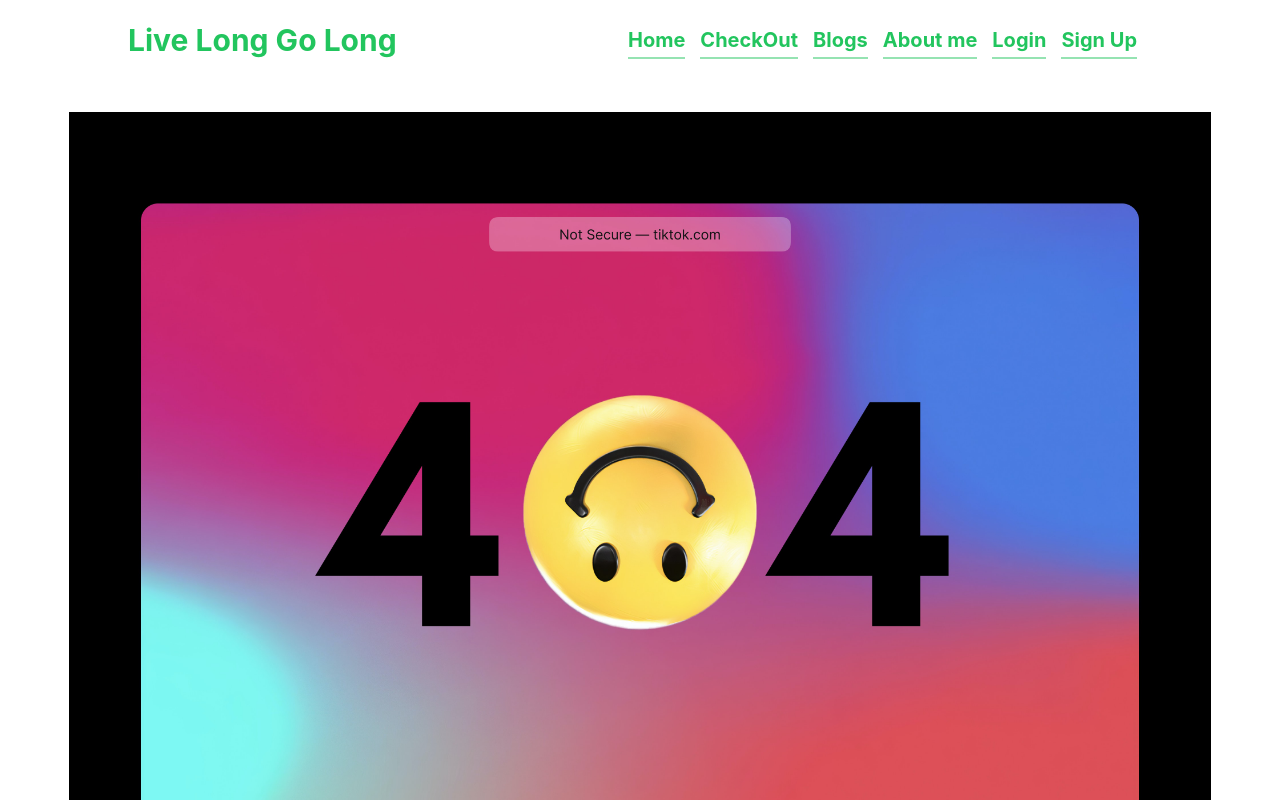
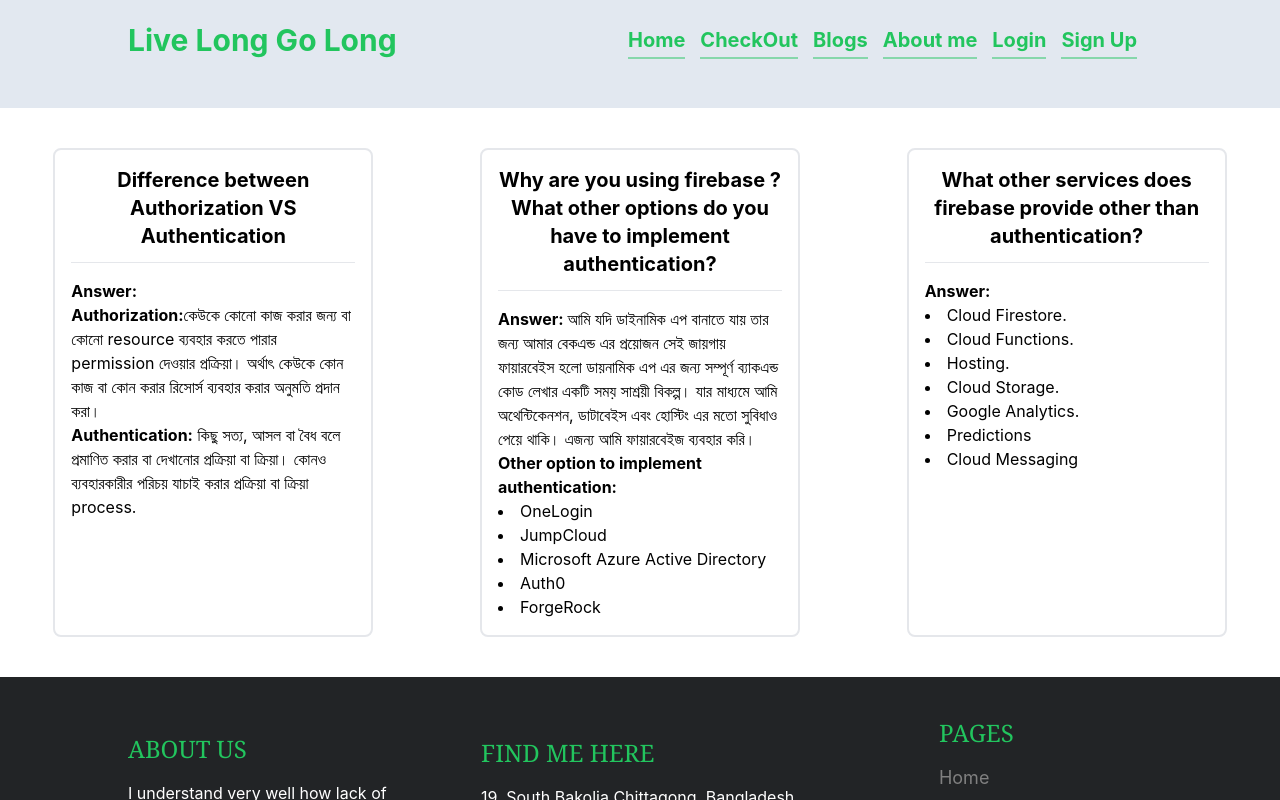
Before and after one commit to Abidur-Rahman-Chowdhury/live-long-go-long, a React (Create React App) app: page /blogs in a window 1280 px wide. Shown: the top 800 px of the page. Built offline with nearby package versions, Linux system fonts and the light colour scheme.

Commit message:
done blogs component

```diff
--- a/src/App.js
+++ b/src/App.js
@@ -1,6 +1,7 @@
 
 import { Route, Routes } from 'react-router-dom';
 import './App.css';
+import Blogs from './Components/Blogs/Blogs';
 import Footer from './Components/Footer/Footer';
 import Header from './Components/Header/Header';
 import Home from './Components/Home/Home';
@@ -13,6 +14,7 @@
       <Routes>
         <Route path='/' element={<Home></Home>}></Route>
         <Route path='/home' element={<Home></Home>}></Route>
+        <Route path='/blogs' element={<Blogs></Blogs>}></Route>
         <Route path='*' element={<NotFound></NotFound>}></Route>
       </Routes>
 
--- /dev/null
+++ b/src/Components/Blogs/Blogs.js
@@ -0,0 +1,66 @@
+import React from 'react';
+import './Blogs.css';
+const Blogs = () => {
+  return (
+    <div className="max-w-7xl mx-auto mt-10  gap-y-3  grid grid-cols-1 md:grid-cols-2 lg:grid-cols-3">
+      <div className="w-80 border-2 mx-auto rounded-lg p-4">
+        <h1 className="text-center text-xl font-bold pb-3">
+          Difference between Authorization VS Authentication
+        </h1>
+        <hr />
+        <p className="mt-4">
+          <span className="font-bold">
+            Answer: <br /> Authorization:
+          </span>
+          কেউকে কোনো কাজ করার জন্য বা কোনো resource ব্যবহার করতে পারার
+          permission দেওয়ার প্রক্রিয়া। অর্থাৎ কেউকে কোন কাজ বা কোন করার রিসোর্স
+          ব্যবহার করার অনুমতি প্রদান করা। <br />
+          <span className="font-bold">Authentication:</span> কিছু সত্য, আসল বা
+          বৈধ বলে প্রমাণিত করার বা দেখানোর প্রক্রিয়া বা ক্রিয়া। কোনও
+          ব্যবহারকারীর পরিচয় যাচাই করার প্রক্রিয়া বা ক্রিয়া process.
+        </p>
+      </div>
+      <div className="w-80 border-2 mx-auto  rounded-lg p-4">
+        <h1 className="text-center  text-xl font-bold pb-3">
+          Why are you using firebase ? What other options do you have to
+          implement authentication?
+        </h1>
+        <hr />
+        <p className="mt-4">
+          <span className="font-bold">Answer: </span>
+          আমি যদি ডাইনামিক এপ বানাতে যায় তার জন্য আমার বেকএন্ড এর প্রয়োজন সেই
+          জায়গায় ফায়ারবেইস হলো ডায়নামিক এপ এর জন্য সম্পূর্ণ ব্যাকএন্ড কোড লেখার
+          একটি সময় সাশ্রয়ী বিকল্প। যার মাধ্যমে আমি অথেন্টিকেনশন, ডাটাবেইস এবং
+          হোস্টিং এর মতো সুবিধাও পেয়ে থাকি। এজন্য আমি ফায়ারবেইজ ব্যবহার করি।{' '}
+          <br />
+          <span className="font-bold">
+            Other option to implement authentication:{' '}
+          </span>
+          <li>OneLogin</li>
+          <li>JumpCloud</li>
+          <li>Microsoft Azure Active Directory</li>
+          <li>Auth0</li>
+          <li>ForgeRock</li>
+        </p>
+      </div>
+      <div className="w-80 border-2 mx-auto  rounded-lg p-4">
+        <h1 className="text-center  text-xl font-bold pb-3">
+          What other services does firebase provide other than authentication?
+        </h1>
+        <hr />
+        <p className="mt-4">
+          <span className="font-bold">Answer: </span> <br />
+          <li>Cloud Firestore.</li>
+          <li>Cloud Functions.</li>
+          <li>Hosting.</li>
+          <li>Cloud Storage.</li>
+          <li>Google Analytics.</li>
+          <li>Predictions</li>
+          <li>Cloud Messaging</li>
+        </p>
+      </div>
+    </div>
+  );
+};
+
+export default Blogs;
--- a/src/Components/Footer/Footer.js
+++ b/src/Components/Footer/Footer.js
@@ -22,11 +22,11 @@
             Tel: <small> +7 998 71 150 30 20</small> <br />
             Fax: <small>+7 998 71 150 30 20</small>
           </p>
-          <a to="https://mail.google.com/mail/u/1/#inbox" as={Link}>
+          <Link to="https://mail.google.com/mail/u/1/#inbox" as={Link}>
             <small className="text-[gray] underline underline-offset-1">
               abid43iiuc@gmail.com
             </small>
-          </a>
+          </Link>
         </div>
         <div>
           <h4 className="text-2xl font-serif">PAGES</h4>
--- a/src/Components/Header/Header.js
+++ b/src/Components/Header/Header.js
@@ -4,7 +4,8 @@
 
 const Header = () => {
     return (
-        <nav className='w-[80%] mx-auto min-h-[80px] flex flex-col md:flex-row justify-between items-center sticky top-0 mb-8'>
+        <header className='bg-slate-200 sticky top-0 pb-7'>
+             <nav className='w-[80%] mx-auto min-h-[80px] flex flex-col md:flex-row justify-between items-center  '>
             <h1 className='text-3xl font-bold text-green-500'>Live Long Go Long</h1>
             <ul className='items-container'>
                 <Link to='/home'>Home</Link>
@@ -15,6 +16,7 @@
                 <Link to='/signup'>Sign Up</Link>
              </ul>
         </nav>
+       </header>
     );
 };
 
```
Also changed, not shown: src/Components/Blogs/Blogs.css (added).
